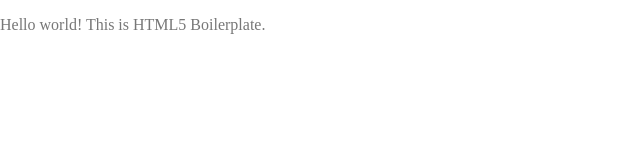
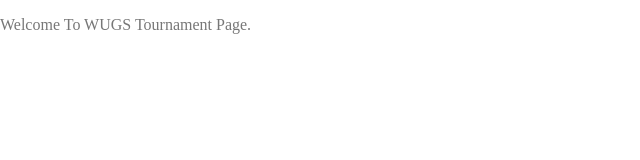
Before and after one commit to WaikatoUniMM2017/COMP315, a website: page www/dist/index.html in a window 1280 px wide. Shown: the full height of the page, 0-640 px from the left. Drawn offline with nearby package versions, Linux system fonts and the light colour scheme; files that its build step writes are made by us from their sources.

```diff
--- a/www/dist/index.html
+++ b/www/dist/index.html
@@ -1,6 +1,7 @@
 <!doctype html>
 <html class="no-js" lang="">
     <head>
+		<title> WUGS Tournament Page</Title>
 			<meta charset="utf-8">
 			<meta http-equiv="x-ua-compatible" content="ie=edge">
 			<title></title>
@@ -20,7 +21,7 @@
         <![endif]-->
 
         <!-- Add your site or application content here -->
-        <p>Hello world! This is HTML5 Boilerplate.</p>
+        <p>Welcome To WUGS Tournament Page.</p>
         <script src="js/vendor/modernizr-3.5.0.min.js"></script>
         <script src="https://code.jquery.com/jquery-3.2.1.min.js" integrity="sha256-hwg4gsxgFZhOsEEamdOYGBf13FyQuiTwlAQgxVSNgt4=" crossorigin="anonymous"></script>
         <script>window.jQuery || document.write('<script src="js/vendor/jquery-3.2.1.min.js"><\/script>')</script>
```
Also changed, not shown: www/src/WUGS.png (added). Lines whose indentation alone changed are shown as unchanged.
